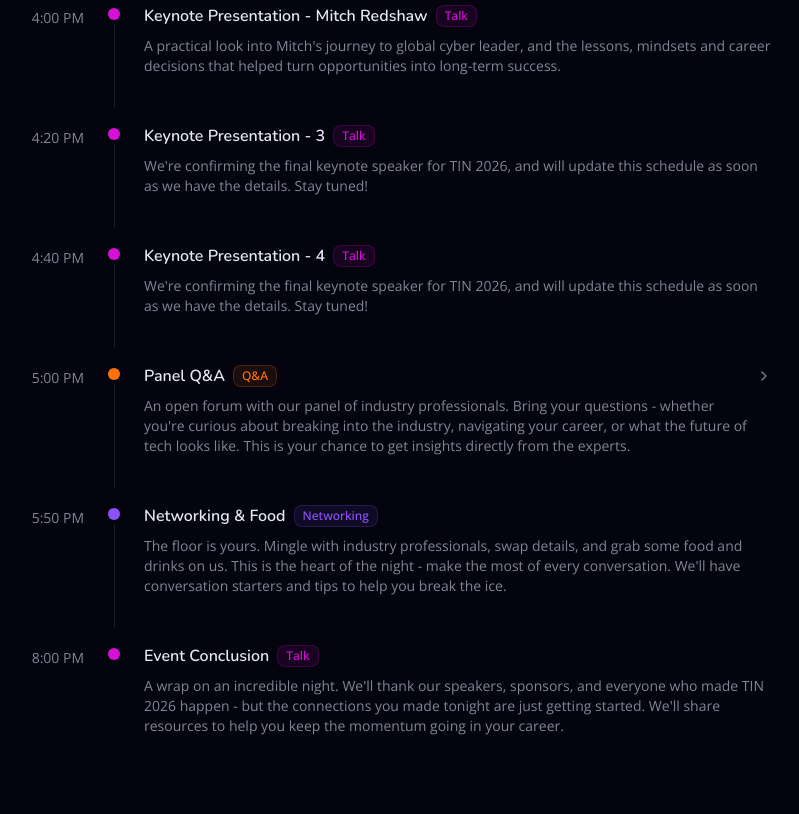
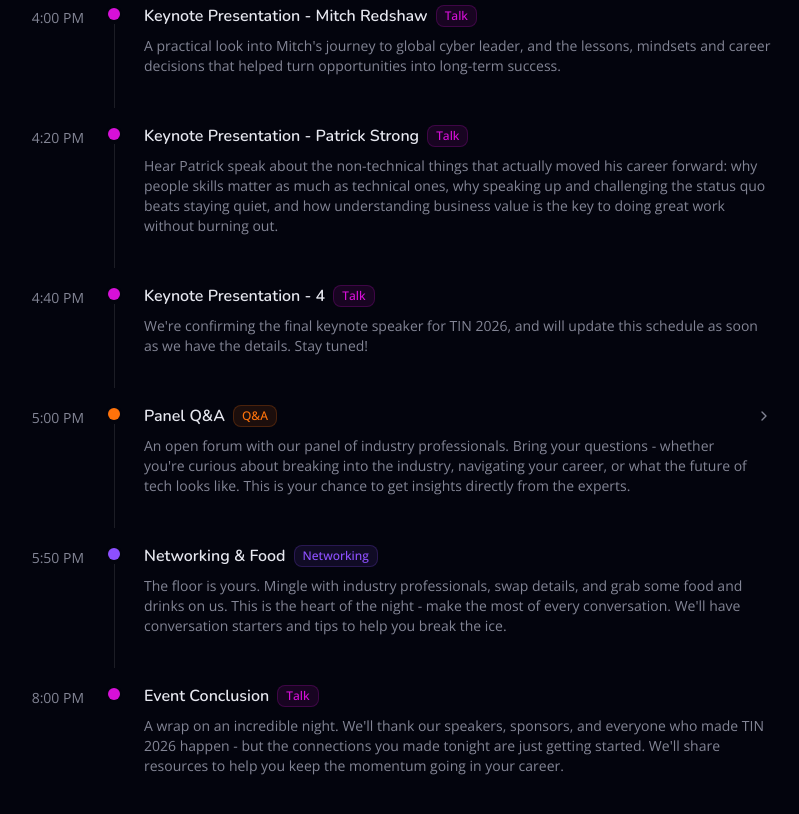
Before and after one commit to liiam-dsouza/qut-tin-website, a React (Vite) app: page / in a window 1280 px wide. Shown: the part 2200-3014 px from the top of the page, without its empty margins (252-1051 px from the left). Built offline with nearby package versions, Linux system fonts and the light colour scheme.

Commit message:
Update schedule

```diff
--- a/src/data/schedule.ts
+++ b/src/data/schedule.ts
@@ -48,8 +48,8 @@ export const schedule: ScheduleItem[] = [
 		id: "keynote-3",
 		time: "4:20 PM",
 		type: "talk",
-		title: "Keynote Presentation - 3",
-		description: "We're confirming the final keynote speaker for TIN 2026, and will update this schedule as soon as we have the details. Stay tuned!",
+		title: "Keynote Presentation - Patrick Strong",
+		description: "Hear Patrick speak about the non-technical things that actually moved his career forward: why people skills matter as much as technical ones, why speaking up and challenging the status quo beats staying quiet, and how understanding business value is the key to doing great work without burning out.",
 		durationMins: 20,
 	},
 	{
@@ -67,7 +67,7 @@ export const schedule: ScheduleItem[] = [
 		title: "Panel Q&A",
 		description: "An open forum with our panel of industry professionals. Bring your questions - whether you're curious about breaking into the industry, navigating your career, or what the future of tech looks like. This is your chance to get insights directly from the experts.",
 		durationMins: 60,
-		speakers: ["mia-wheatley", "sean-finn", "philip-fraser", "emily-banks", "jason-mills"],
+		speakers: ["mia-wheatley", "sean-finn", "philip-fraser", "emily-banks", "jason-mills", "isaac-tonkin"],
 		expandable: true,
 	},
 	{
```
